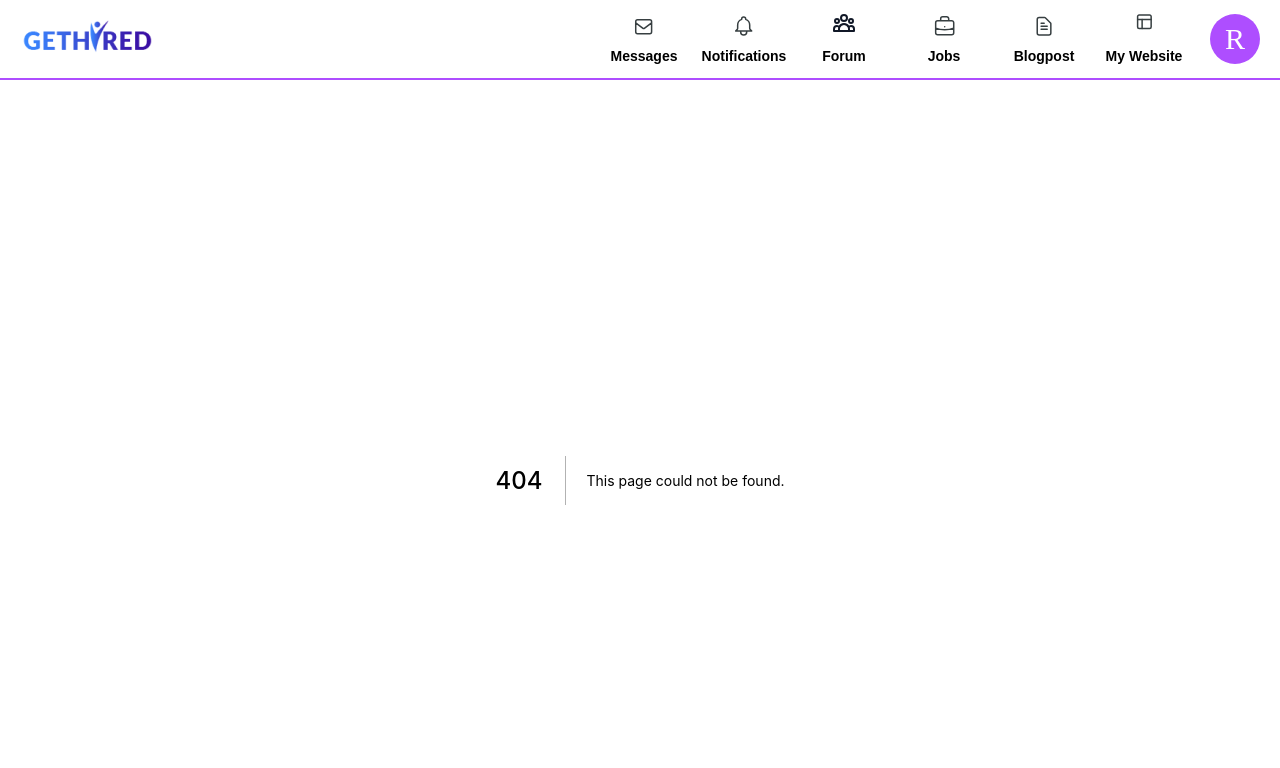
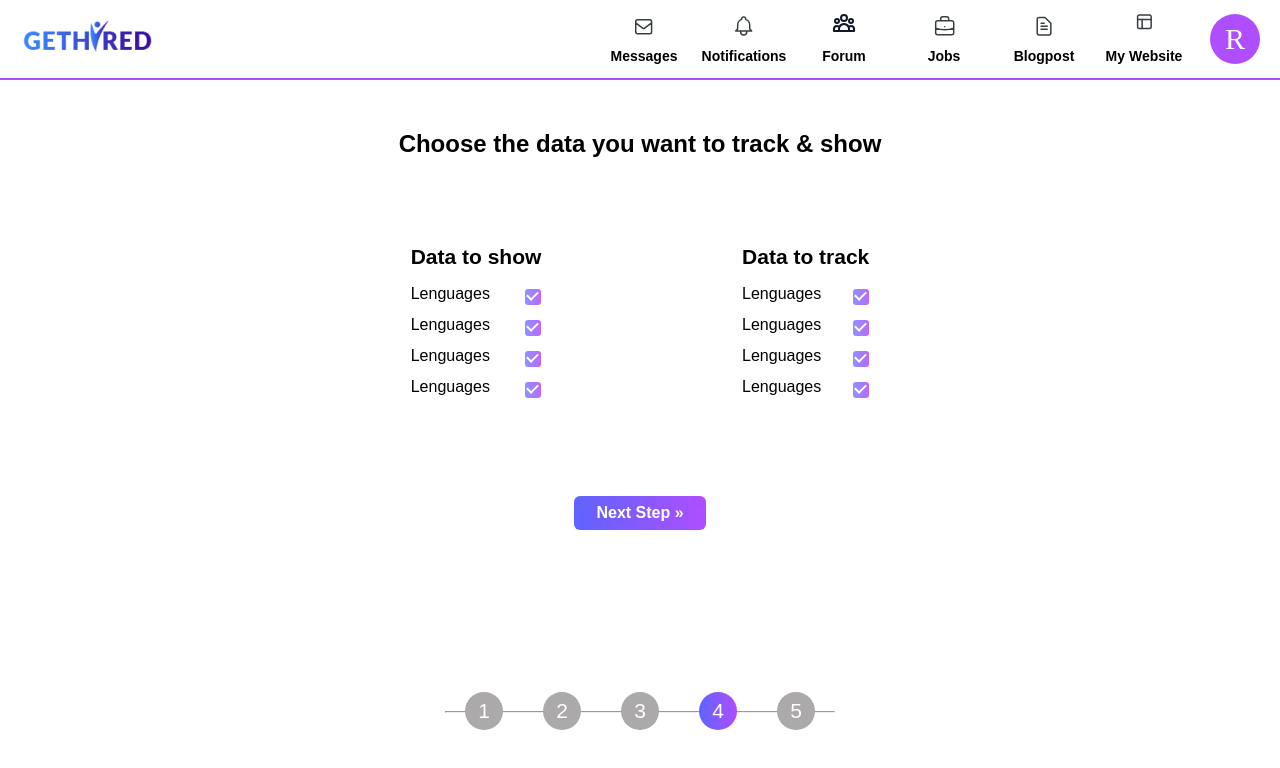
Before and after one commit to Platzi-Master-C8/MF-Plugins, a Next.js app in the folder gethired-frontend-web/: page /steps/four in a window 1280 px wide. Before the commit this address had no page. Shown: the top 768 px of the page. Built offline with nearby package versions, Linux system fonts and the light colour scheme.

Commit message:
The fourth page was already done

```diff
--- a/gethired-frontend-web/components/Path.jsx
+++ b/gethired-frontend-web/components/Path.jsx
@@ -1,15 +1,15 @@
 import Link from "next/link";
-const steps = [1, 2, 3, 4, 5];
+const steps = [{value: 1, url: "/"}, {value: 2, url: "/steps/two"}, {value: 3, url: "/steps/three"}, {value: 4, url: "/steps/four"}, {value: 5, url: "/steps/five"}];
 
 const Path = ({ active }) => (
   <section className="path">
     <hr />
     {
       steps.map(step => (
-        <div className={`path__item ${active == step ? "active" : null}`} key={step}>
-          <Link href="#">
+        <div className={`path__item ${active == step.value ? "active" : null}`} key={step}>
+          <Link href={step.url}>
             <a>
-              {step}
+              {step.value}
             </a>
           </Link>
         </div>
--- /dev/null
+++ b/gethired-frontend-web/pages/steps/four.jsx
@@ -0,0 +1,33 @@
+import Link from "next/link";
+import Path from "../../components/Path";
+import ButtonCTA from "../../components/ButtonCTA/ButtonCTA";
+import Checkboxes from "../../containers/Checkboxes/Checkboxes";
+
+const Args = {
+  name: "Lenguages",
+  checked: true
+}
+
+const Step3 = () => (
+
+  <main className="main">
+    <section className="main__content four">
+      <h2 className="main__title">Choose the data you want to track & show</h2>
+      <article>
+        <Checkboxes title="Data to show" props={Args} />
+
+        <Checkboxes title="Data to track" props={Args} />
+      </article>
+
+      <Link href="/steps/five">
+        <a>
+          <ButtonCTA name="Next Step &raquo;" />
+        </a>
+      </Link>
+    </section>
+
+    <Path active={4}/>
+  </main>
+)
+
+export default Step3;
--- a/gethired-frontend-web/pages/steps/two.jsx
+++ b/gethired-frontend-web/pages/steps/two.jsx
@@ -10,7 +10,7 @@ const Step2 = () => (
       In order to start tracking your data, you must have a token to GH-Code Tracking to identify your account. You can get that token in the below button
       </p>
 
-      <Link href="/steps/two">
+      <Link href="/steps/three">
         <a>
           <ButtonCTA name="Get your token" />
         </a>
--- a/gethired-frontend-web/styles/pages/step.scss
+++ b/gethired-frontend-web/styles/pages/step.scss
@@ -4,5 +4,17 @@
   *{
     margin: 20px 0;
   }
+
   @extend .main__content;
 }
+
+.four{
+  min-height: 400px;
+  justify-content: space-between;
+
+  & > article{
+    display: flex;
+    justify-content: space-evenly;
+    width: 100%;
+  }
+}
```
Also changed, not shown: gethired-frontend-web/pages/steps/three.jsx (added, +31 -0 lines), gethired-frontend-web/public/gh.png (added), 1 other file (tests, documents, lock files or other folders).
